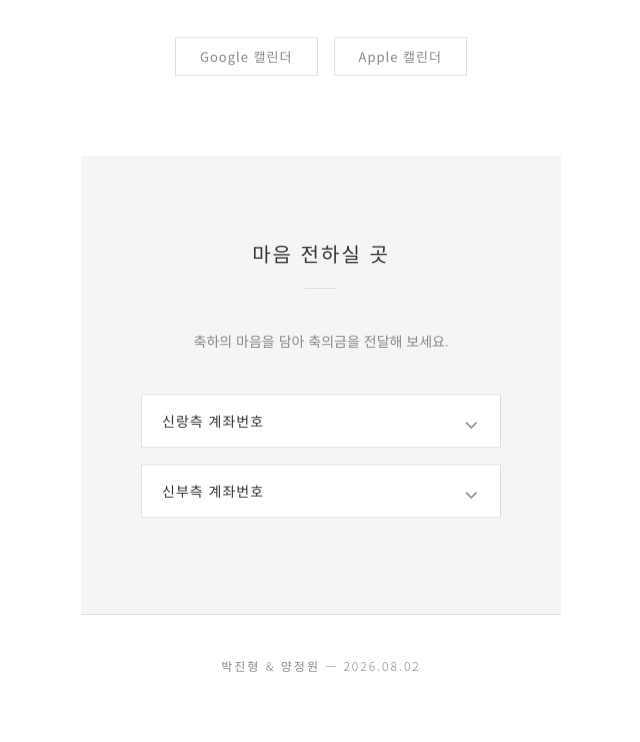
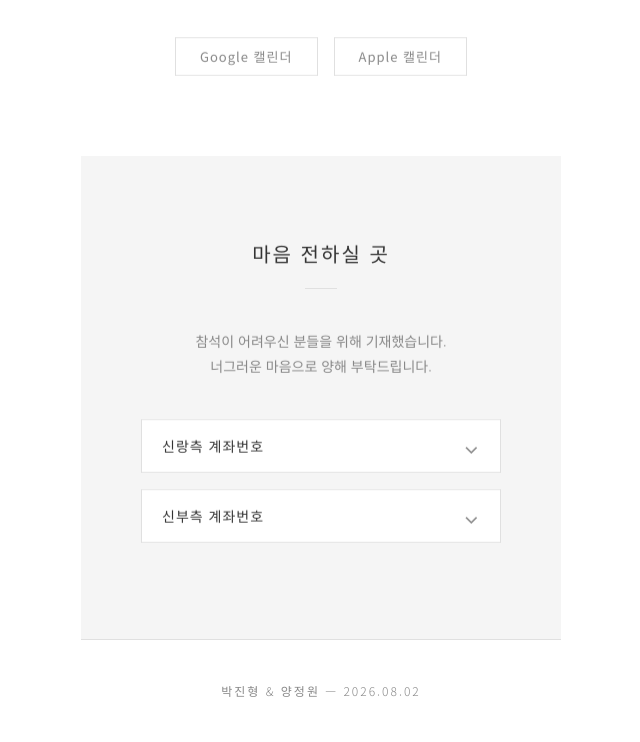
Before and after one commit to Our-Summer/JHJW, a plain HTML site: page index.html in a window 1280 px wide. Shown: the part 6547-7289 px from the top of the page, without its empty margins (319-959 px from the left). Before the commit the page ends 7264 px from the top, so only its background shows below. Drawn offline with Linux system fonts and the light colour scheme; files whose address does not match are found by name.

Commit message:
Update index.html

```diff
--- a/index.html
+++ b/index.html
@@ -157,7 +157,7 @@
       <div class="section__inner">
         <h2 class="section__title animate-item" data-animate="fade-up">마음 전하실 곳</h2>
         <div class="section__divider animate-item" data-animate="fade-in"></div>
-        <p class="account__desc animate-item" data-animate="fade-up">축하의 마음을 담아 축의금을 전달해 보세요.</p>
+        <p class="account__desc animate-item" data-animate="fade-up">참석이 어려우신 분들을 위해 기재했습니다.<br>너그러운 마음으로 양해 부탁드립니다.</p>
 
         <!-- Groom Accounts -->
         <div class="accordion animate-item" data-animate="fade-up">
```
